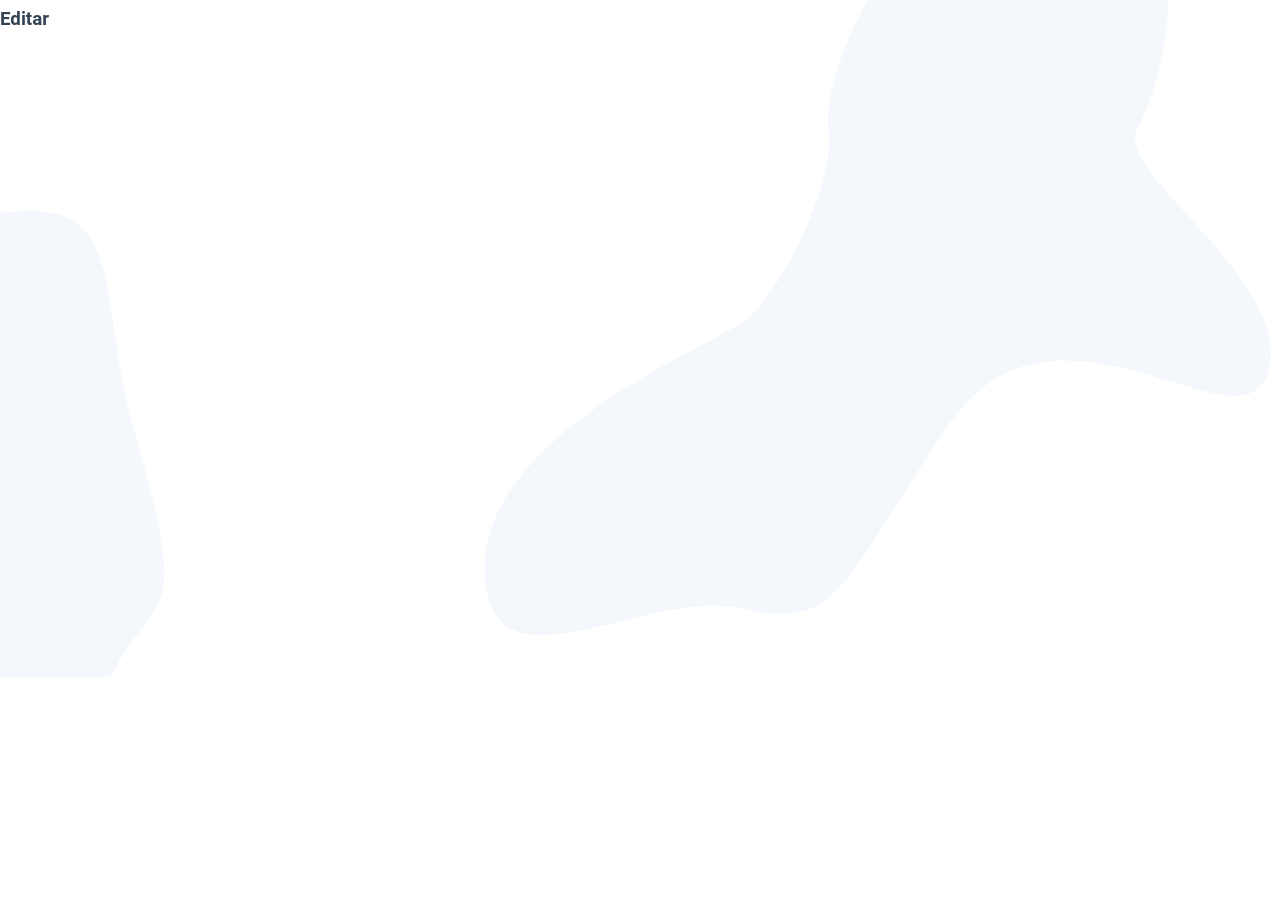
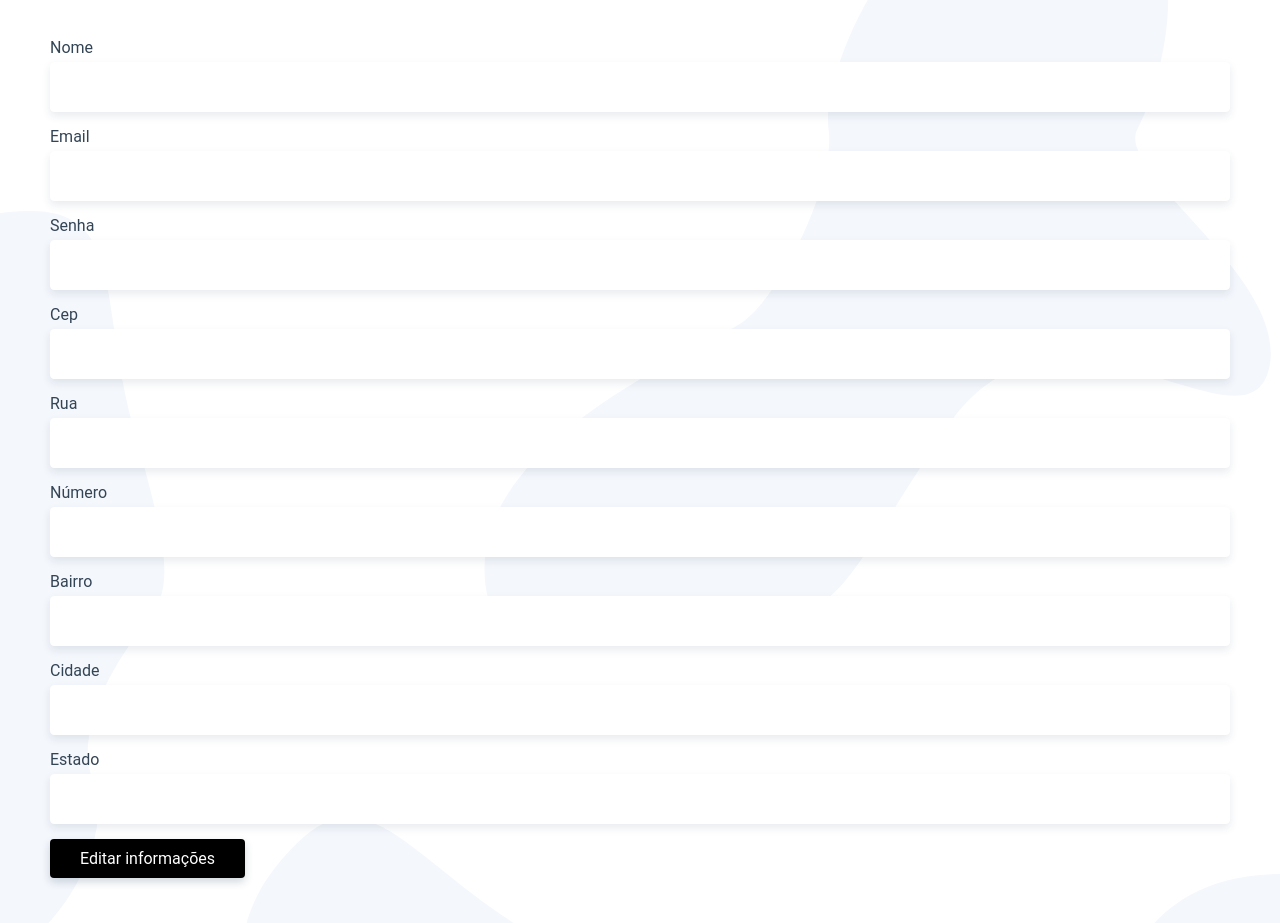
Before and after one commit to taiprogrammer/ranek, a Vue app: page /usuario/1/edit in a window 1280 px wide. Shown: the part 123-1046 px from the top of the page. Before the commit the page ends 800 px from the top, so only its background shows below. Built offline with nearby package versions, Linux system fonts and the light colour scheme; no server answers.

Commit message:
feature (UserEdit) - edit method to user information

```diff
--- a/src/services/services.js
+++ b/src/services/services.js
@@ -16,6 +16,9 @@ export const api = {
   delete(endpoint) {
     return axiosInstance.delete(endpoint);
   },
+  put(endpoint, body) {
+    return axiosInstance.put(endpoint, body);
+  },
 };
 
 export function getCep(cep) {
--- a/src/views/UserEdit.vue
+++ b/src/views/UserEdit.vue
@@ -1,14 +1,39 @@
 <template>
-  <section>
-    <h1>Editar</h1>
+  <section class="user-edit">
+    <user-form>
+      <button class="btn" @click.prevent="editUser($store.state.user.id)">
+        Editar informações
+      </button>
+    </user-form>
   </section>
 </template>
 
 <script>
+import { api } from "@/services/services";
+import UserForm from "@/components/UserForm.vue";
 export default {
   name: "UserEdit",
+  methods: {
+    editUser(id) {
+      api
+        .put(`usuario/${id}`, this.$store.state.user)
+        .then(() => {
+          this.$store.dispatch("getUser");
+          this.$router.push({ name: "home" });
+        })
+        .catch((error) => {
+          console.log(error);
+        });
+    },
+  },
+  components: {
+    UserForm,
+  },
 };
 </script>
 
-<style>
+<style scoped>
+.user-edit {
+  margin: 50px;
+}
 </style>
```
Also changed, not shown: ranek.json (+8 -6 lines).
